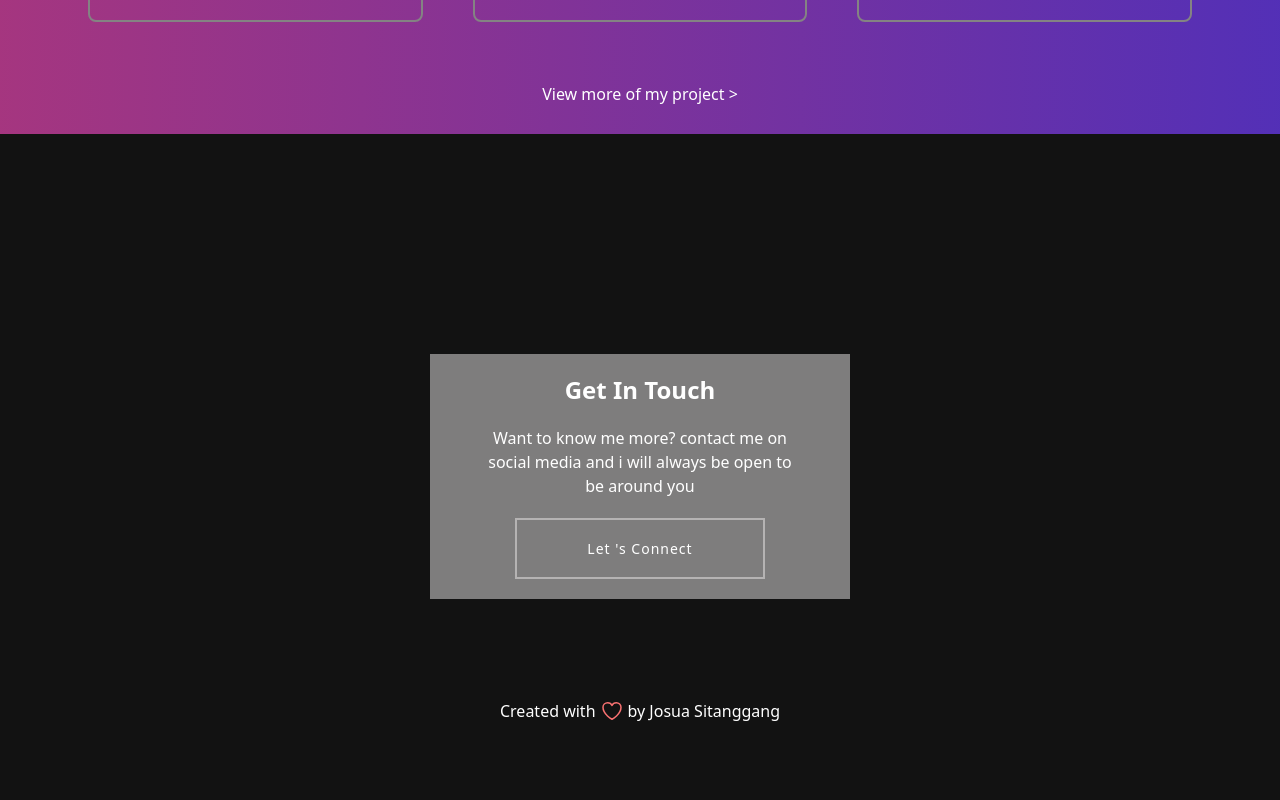
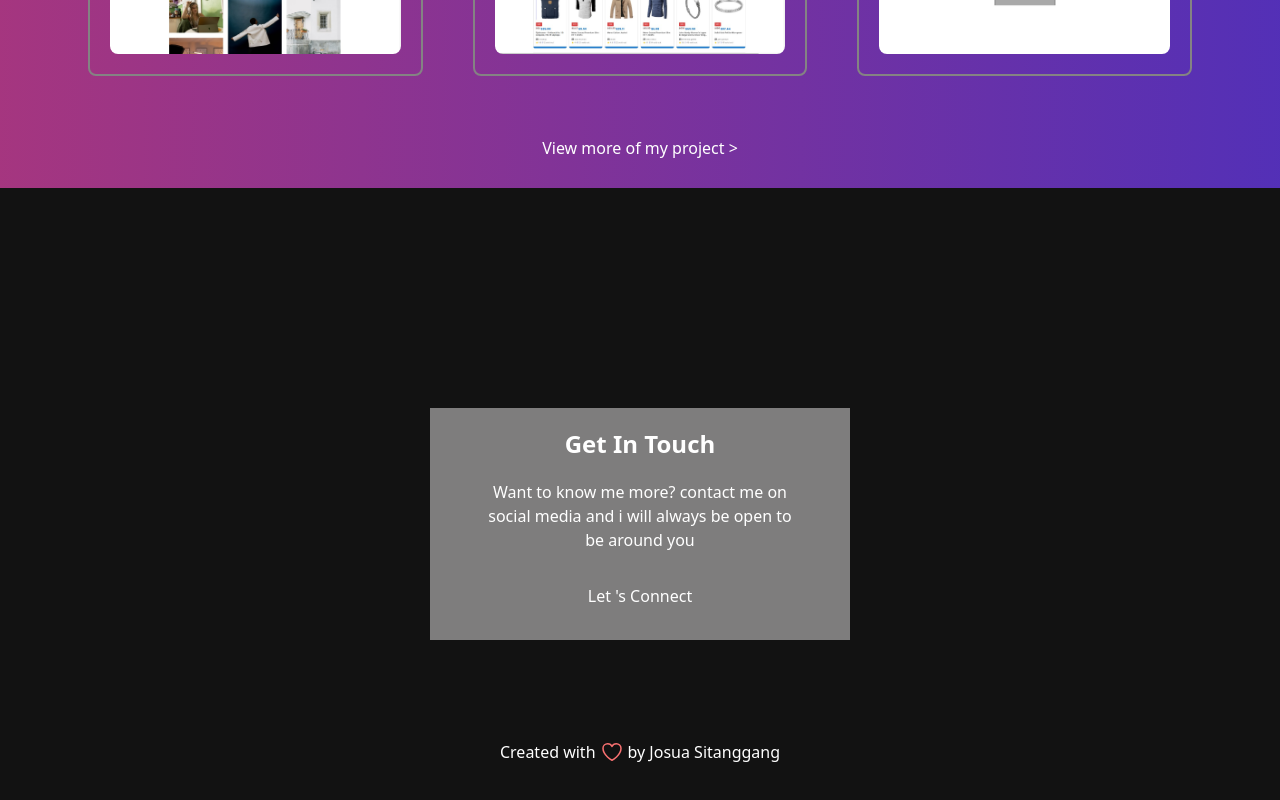
Before and after one commit to josua-stng/portfolio-website, a React (Create React App) app: page / in a window 1280 px wide. Shown: the part 1982-2782 px from the top of the page. Before the commit the page ends 2745 px from the top, so only its background shows below. Built offline with nearby package versions, Linux system fonts and the light colour scheme.

Commit message:
fix styling

```diff
--- a/src/index.css
+++ b/src/index.css
@@ -18,11 +18,11 @@ body {
 .nav_header > li {
   margin-left: 50px;
   cursor: pointer;
-  color: rgb(192, 191, 191) ;
+  color: rgb(192, 191, 191);
 }
 
-.nav_header> li :hover{
-  color: #fff ;
+.nav_header > li :hover {
+  color: #fff;
 }
 
 .nav_header > li:last-child {
@@ -51,9 +51,11 @@ body {
   font-size: 18px;
   letter-spacing: 0.8px;
   line-height: 1.5em;
-  width: 70%;
+  width: 50%;
 }
 
+.banner .tagline_header {
+}
 .get-bg {
   background-image: url("./assets/image/banner-bg.png");
   background-position: top center;
@@ -74,27 +76,7 @@ body {
   letter-spacing: 0.8px;
 }
 
-.button_slide{
-  color: #FFF;
-  border: 2px solid rgb(181, 179, 179);
-  border-radius: 0px;
-  padding: 18px 36px;
-  display: inline-block;
-  font-size: 14px;
-  letter-spacing: 1px;
-  cursor: pointer;
-  box-shadow: inset 0 0 0 0 #D80286;
-  -webkit-transition: ease-out 0.4s;
-  -moz-transition: ease-out 0.4s;
-  transition: ease-out 0.4s;
-}
-
-.slide_right:hover {
-  box-shadow: inset 400px 0 0 0 #D80286;
-}
-
 /* skill styling */
-
 .skills {
   font-size: 15px;
   background: #232323;
@@ -147,54 +129,53 @@ body {
 }
 
 /* get in touch */
-.get_touch{
+.get_touch {
   background-color: rgb(126, 125, 125);
 }
 
-
 /* about me */
-.about_container{
+.about_container {
   background-color: rgb(33, 33, 33);
 }
-.about_me_desc{
+.about_me_desc {
   font-size: 17px;
   line-height: 28px;
 }
 
 /* contact */
-.contact_container > a{
+.contact_container > a {
   border: 2px solid white;
   border-radius: 10px;
   padding: 20px;
-  background-color: gray;
+  background-color: #595959;
 }
-.whattsap_icon{
+.whattsap_icon {
   background-color: #128c7e;
 }
-.contact_header{
+.contact_header {
   font-size: 20px;
   margin-bottom: 10px;
 }
-.facebook_icon{
- background-color: #1877f2;
+.facebook_icon {
+  background-color: #1877f2;
 }
-.instagram_icon{
- background-color: #c13584;
+.instagram_icon {
+  background-color: #c13584;
 }
-.linkedln_icon{
- background-color: #0077b5;
+.linkedln_icon {
+  background-color: #0077b5;
 }
-.github_icon{
+.github_icon {
   background-color: #333;
 }
-.google_icon{
+.google_icon {
   background-color: #ea4335;
 }
 /* media query */
 @media only screen and (max-width: 1000px) {
   .banner {
-    display: flex;
-    flex-direction: column;
+    display: block;
+    /* flex-direction: column; */
   }
   .banner img {
     margin: auto;
@@ -204,23 +185,25 @@ body {
   }
 }
 
-@media only screen and (max-width: 500px) {
-  .banner .tagline_paragraph {
-      /* width: fit-content; */
-    /* border: 2px solid white; */
-  }
-}
-
-@media only screen and (max-width:830px){
-  .about_me{
+@media only screen and (max-width: 830px) {
+  .about_me {
     display: flex;
     flex-direction: column-reverse;
     align-items: center;
     text-align: center;
   }
-  .about_me_desc{
+  .about_me_desc {
     width: 80%;
     margin-top: 30px;
     margin-left: 50px;
   }
 }
+
+@media only screen and (max-width: 450px) {
+  .tagline_header {
+    width: 160px;
+  }
+  .get_touch {
+    width: max-content;
+  }
+}
```
